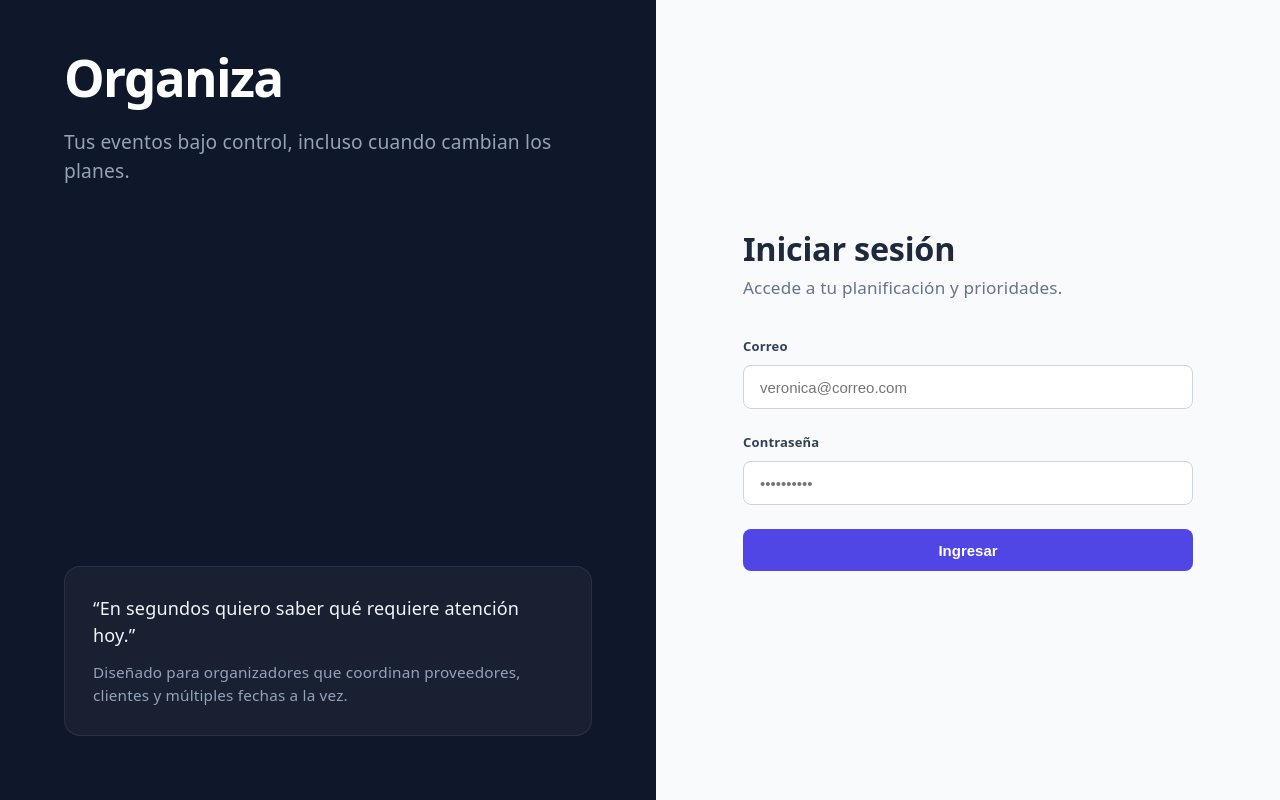
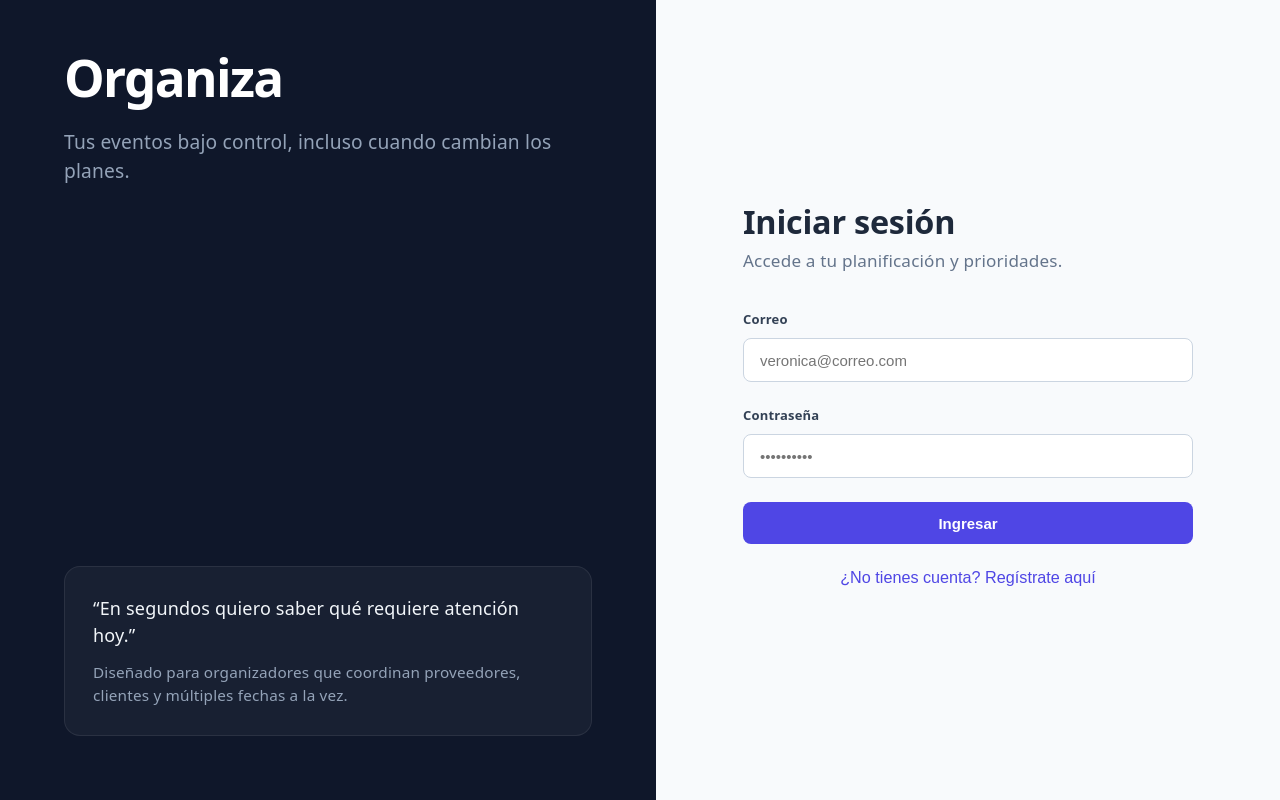
Before and after one commit to Team-Univalle/frontend, a React app: page /login in a window 1280 px wide. Built offline with nearby package versions, Linux system fonts and the light colour scheme; no server answers; the HTML template or start-up script is replaced by a standard one.

Commit message:
Crear Usuario

```diff
--- a/src/pages/Login.jsx
+++ b/src/pages/Login.jsx
@@ -1,13 +1,14 @@
 import { useState } from 'react';
 import { useNavigate } from 'react-router-dom';
-import { loginUser } from '../services/authService';
+import { loginUser, registerUser } from '../services/authService';
 import Toast from '../components/Toast';
 import '../components/Toast.css';
 import './Login.css';
 
 export default function Login() {
   const navigate = useNavigate();
-  const [form, setForm] = useState({ email: '', password: '' });
+  const [isRegistering, setIsRegistering] = useState(false);
+  const [form, setForm] = useState({ name: '', email: '', password: '' });
   const [loading, setLoading] = useState(false);
   const [error, setError] = useState('');
   const [toast, setToast] = useState(null);
@@ -18,16 +19,28 @@ export default function Login() {
     if (error) setError('');
   }
 
+  function toggleMode() {
+    setIsRegistering((prev) => !prev);
+    setError('');
+    setForm({ name: '', email: '', password: '' });
+  }
+
   async function handleSubmit(e) {
     e.preventDefault();
-    if (!form.email || !form.password) {
+    if (!form.email || !form.password || (isRegistering && !form.name)) {
       setError('Por favor completa todos los campos.');
       return;
     }
 
     setLoading(true);
     try {
-      const response = await loginUser(form);
+      let response;
+      if (isRegistering) {
+        response = await registerUser(form);
+      } else {
+        response = await loginUser(form);
+      }
+
       const token = response.token || response.access;
       if (!token) {
         throw new Error('No se recibió un token de autenticación.');
@@ -38,15 +51,14 @@ export default function Login() {
         localStorage.setItem('user', JSON.stringify(response.user));
       }
 
-      setToast({ message: '¡Bienvenido!', type: 'success' });
+      setToast({ message: isRegistering ? '¡Cuenta creada con éxito!' : '¡Bienvenido!', type: 'success' });
       setTimeout(() => {
-        navigate('/today'); // Redirige a la vista principal correcta (Hoy)
+        navigate('/today');
       }, 800);
     } catch (err) {
-      // Modificado de 'detail' a 'error' para que coincida exactamente con tu exceptions.py del backend
-      const mensajeError = err?.data?.error || err?.message || 'Credenciales incorrectas.';
+      const mensajeError = err?.data?.error || err?.message || (isRegistering ? 'Error al registrarse.' : 'Credenciales incorrectas.');
       setError(mensajeError);
-      setToast({ message: 'Error al iniciar sesión', type: 'error' });
+      setToast({ message: isRegistering ? 'Error en el registro' : 'Error al iniciar sesión', type: 'error' });
     } finally {
       setLoading(false);
     }
@@ -72,16 +84,31 @@ export default function Login() {
         </div>
       </aside>
 
-      {/* Panel Derecho (Formulario de Acceso) */}
+      {/* Panel Derecho (Formulario de Acceso / Registro) */}
       <main className="login-main">
         <div className="login-form-container">
           <div className="login-header">
-            <h2>Iniciar sesión</h2>
-            <p>Accede a tu planificación y prioridades.</p>
+            <h2>{isRegistering ? 'Crear una cuenta' : 'Iniciar sesión'}</h2>
+            <p>{isRegistering ? 'Regístrate para empezar a organizar tu planificación.' : 'Accede a tu planificación y prioridades.'}</p>
           </div>
 
           <form onSubmit={handleSubmit} noValidate>
             <div className="form-grid">
+              {isRegistering && (
+                <div className="field field--name">
+                  <label htmlFor="name">Nombre</label>
+                  <input
+                    id="name"
+                    name="name"
+                    type="text"
+                    placeholder="Tu nombre completo"
+                    value={form.name}
+                    onChange={handleChange}
+                    disabled={loading}
+                  />
+                </div>
+              )}
+
               <div className="field field--email">
                 <label htmlFor="email">Correo</label>
                 <input
@@ -111,9 +138,26 @@ export default function Login() {
 
             {error && <div className="general-error" role="alert">{error}</div>}
 
-            <div className="form-actions">
-              <button className="boton-guardado" type="submit" disabled={loading}>
-                {loading ? 'Ingresando...' : 'Ingresar'}
+            <div className="form-actions" style={{ display: 'flex', flexDirection: 'column', gap: '12px', marginTop: '16px' }}>
+              <button className="boton-guardado" type="submit" disabled={loading} style={{ width: '100%' }}>
+                {loading ? (isRegistering ? 'Registrando...' : 'Ingresando...') : (isRegistering ? 'Registrarse' : 'Ingresar')}
+              </button>
+
+              <button
+                type="button"
+                onClick={toggleMode}
+                disabled={loading}
+                style={{
+                  background: 'transparent',
+                  border: 'none',
+                  color: '#4f46e5',
+                  cursor: 'pointer',
+                  fontSize: '0.9rem',
+                  fontWeight: '500',
+                  textAlign: 'center'
+                }}
+              >
+                {isRegistering ? '¿Ya tienes una cuenta? Inicia sesión' : '¿No tienes cuenta? Regístrate aquí'}
               </button>
             </div>
           </form>
--- a/src/services/authService.js
+++ b/src/services/authService.js
@@ -11,7 +11,27 @@ export async function loginUser(credentials) {
     body: JSON.stringify(credentials),
   });
 
-  // Guardar token y datos del usuario en localStorage para acceso instantáneo
+  if (response.token) {
+    localStorage.setItem('token', response.token);
+  }
+  if (response.user) {
+    localStorage.setItem('user', JSON.stringify(response.user));
+  }
+
+  return response;
+}
+
+/**
+ * Registra un nuevo usuario en el backend.
+ * @param {Object} credentials - { name, email, password }
+ * @returns {Promise<Object>} Retorna los datos del usuario y el token de acceso.
+ */
+export async function registerUser(credentials) {
+  const response = await apiClient('/register', {
+    method: 'POST',
+    body: JSON.stringify(credentials),
+  });
+
   if (response.token) {
     localStorage.setItem('token', response.token);
   }
@@ -28,7 +48,6 @@ export function logoutUser() {
 }
 
 export async function getCurrentUser() {
-  // 1. Intentar obtener el usuario directamente del localStorage
   const savedUser = localStorage.getItem('user');
   if (savedUser && savedUser !== 'undefined') {
     try {
@@ -38,7 +57,6 @@ export async function getCurrentUser() {
     }
   }
 
-  // 2. Si no está en localStorage, consultarlo al backend (/me)
   try {
     const user = await apiClient('/me');
     if (user) {
```
